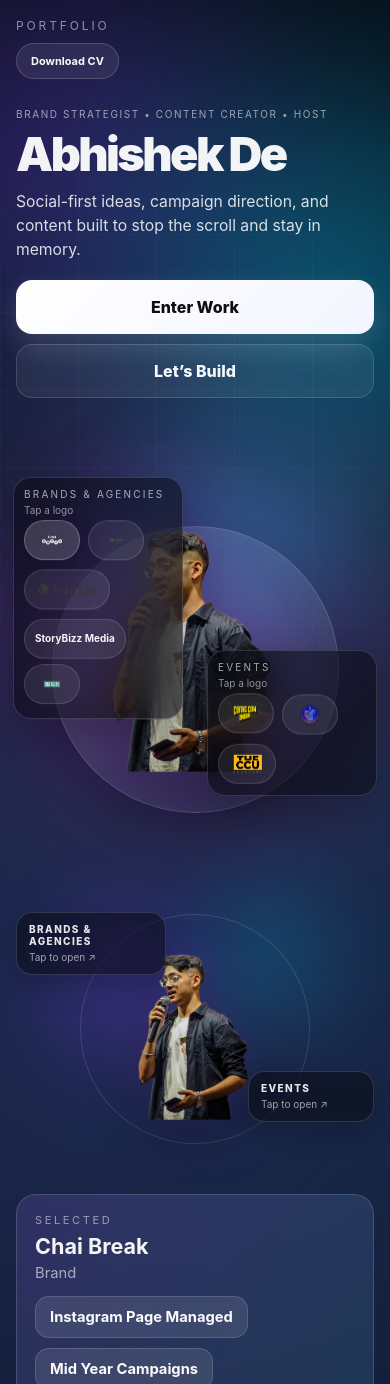
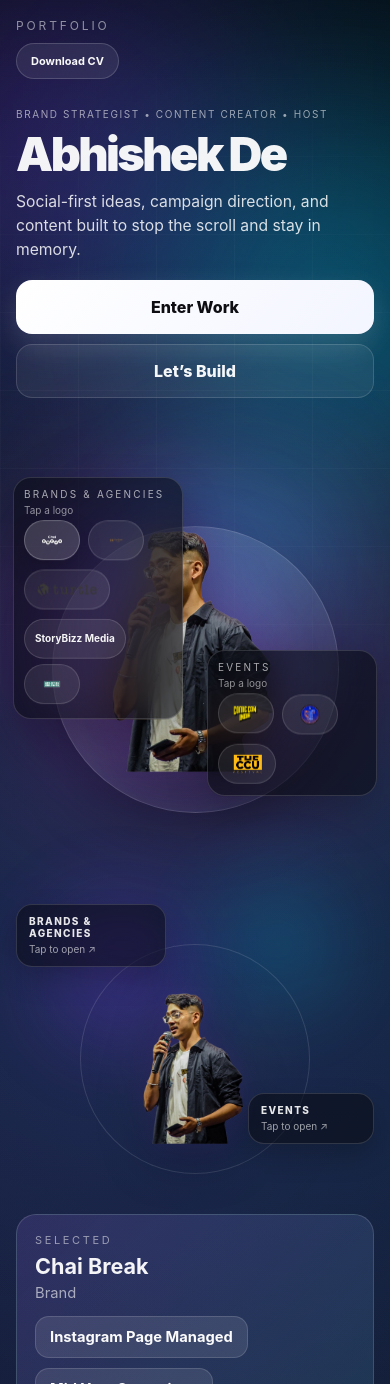
Before and after one commit to Abhishek-7-de/abhishek-portfolio, a React (Vite) app: page / in a window 390 px wide. Shown: the top 1384 px of the page. Built offline with nearby package versions, Linux system fonts and the light colour scheme.

Commit message:
Fix mobile hero cutout and responsive layout

```diff
--- a/src/styles.css
+++ b/src/styles.css
@@ -445,10 +445,9 @@
 
 .hero-mobile-cutout-wrap {
   position: relative;
-  min-height: 300px;
-  display: flex;
-  align-items: flex-end;
-  justify-content: center;
+  width: 100%;
+  height: 320px;
+  min-height: 320px;
   isolation: isolate;
   overflow: visible;
 }
@@ -461,8 +460,8 @@
   z-index: 0;
 }
 
-.hero-mobile-glow-1 { width: 140px; height: 140px; background: rgba(124, 58, 237, 0.36); left: 12%; top: 18%; }
-.hero-mobile-glow-2 { width: 120px; height: 120px; background: rgba(0, 212, 255, 0.26); right: 12%; top: 10%; }
+.hero-mobile-glow-1 { width: 140px; height: 140px; background: rgba(124, 58, 237, 0.36); left: 10%; top: 40px; }
+.hero-mobile-glow-2 { width: 120px; height: 120px; background: rgba(0, 212, 255, 0.26); right: 10%; top: 20px; }
 
 .hero-mobile-ring {
   position: absolute;
@@ -471,14 +470,19 @@
   border-radius: 999px;
   border: 1px solid rgba(255, 255, 255, 0.12);
   background: radial-gradient(circle at center, rgba(255, 255, 255, 0.04), transparent 70%);
-  bottom: 20px;
+  bottom: 10px;
+  left: 50%;
+  transform: translateX(-50%);
   z-index: 0;
 }
 
 .hero-mobile-cutout {
-  position: relative;
+  position: absolute;
+  bottom: 0;
+  left: 50%;
+  transform: translateX(-50%);
   z-index: 2;
-  width: min(72%, 220px);
+  width: min(65%, 200px);
   height: auto;
   display: block;
   object-fit: contain;
@@ -503,8 +507,8 @@
   max-width: 150px;
 }
 
-.mini-cloud-brands { left: 0; top: 16%; }
-.mini-cloud-events { right: 0; bottom: 14%; }
+.mini-cloud-brands { left: 0; top: 40px; }
+.mini-cloud-events { right: 0; bottom: 40px; }
 .mini-cloud-title { font-size: 10px; font-weight: 800; letter-spacing: 0.14em; text-transform: uppercase; color: rgba(255, 255, 255, 0.9); }
 .mini-cloud-sub { font-size: 10px; line-height: 1.3; color: rgba(255, 255, 255, 0.6); }
 
```
